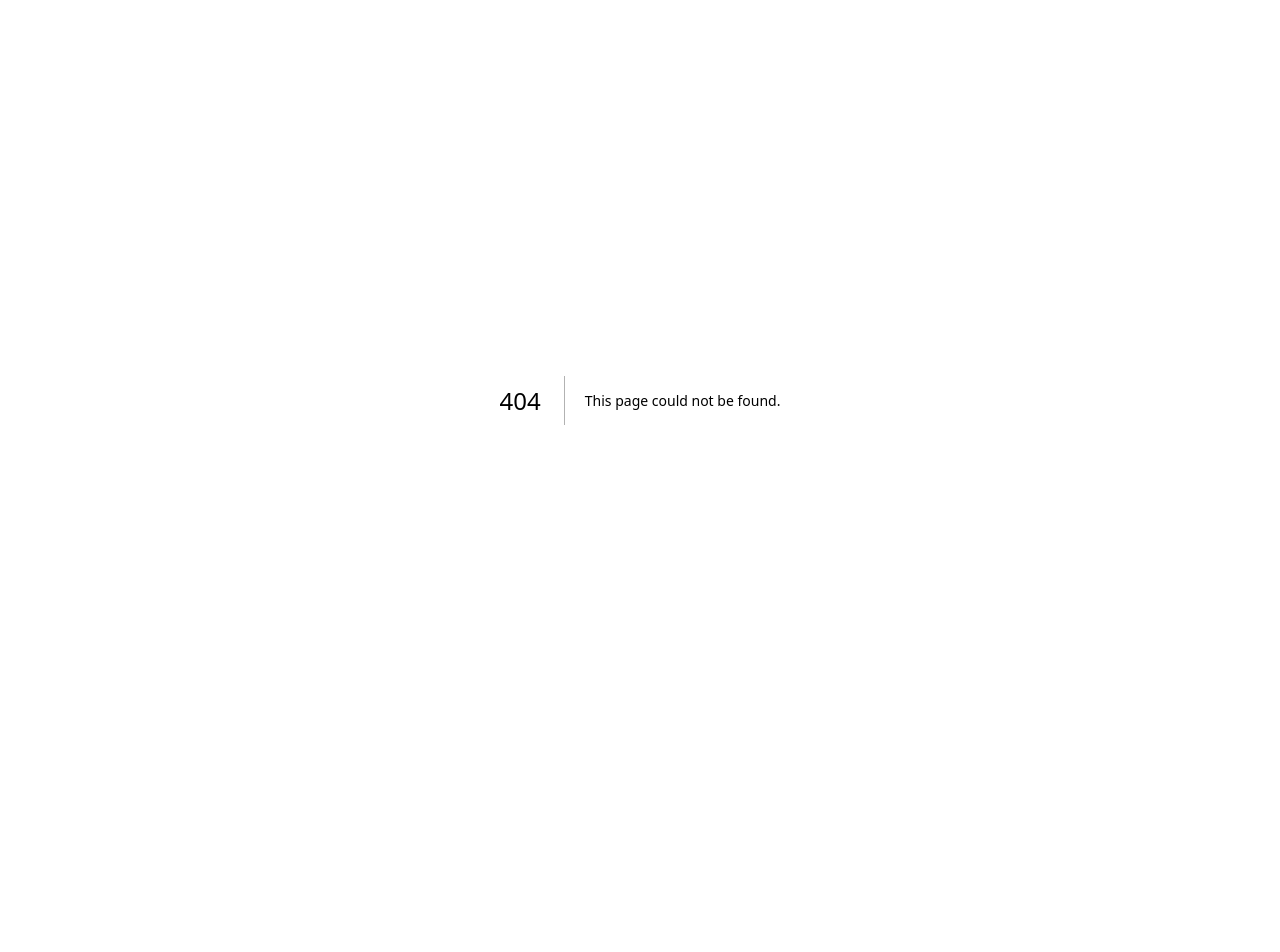
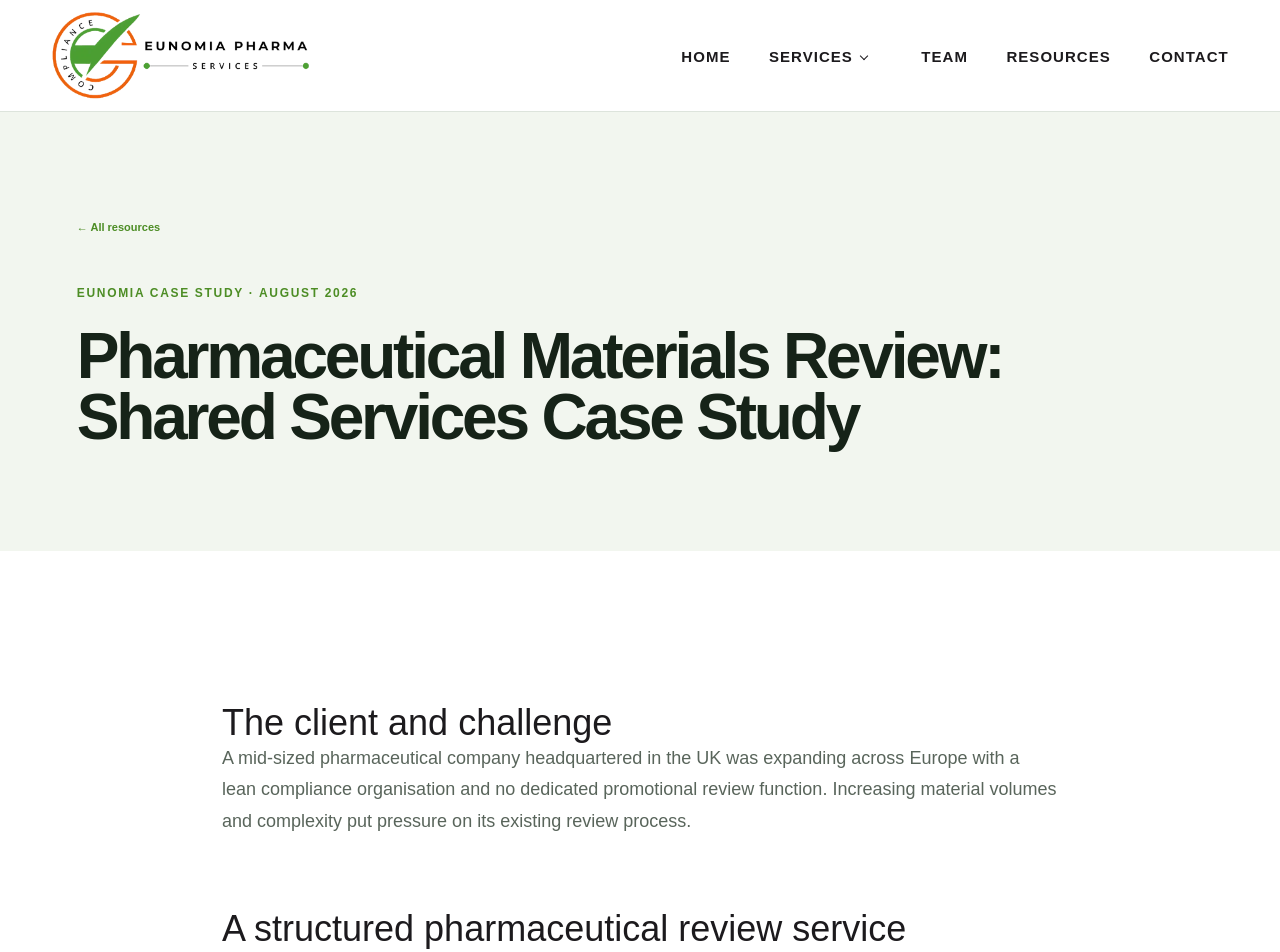
Before and after one commit to eunomiapharmaservices/Eunomia_New_Website, a Next.js app: page /resources/materials-review-shared-service-case-study in a window 1280 px wide. Before the commit this address had no page. Shown: the top 952 px of the page. Before the commit the page ends 800 px from the top, so only its background shows below. Built offline with nearby package versions, Linux system fonts and the light colour scheme.

Commit message:
Publish HTML FMV and materials-review case studies with PDF downloads

```diff
--- /dev/null
+++ b/app/resources/fair-market-value-methodology/page.tsx
@@ -0,0 +1,9 @@
+import type { Metadata } from "next";
+import { SiteHeader, SiteFooter } from "../../../components/SiteChrome";
+export const metadata: Metadata = {"title": "Fair Market Value Methodology for HCP Compensation | Eunomia", "description": "How Eunomia designed an HCP fair market value methodology, tiering framework and rate cards across five European markets.", "alternates": {"canonical": "https://www.eunomiapharmaservices.com/resources/fair-market-value-methodology"}};
+export default function Page() { return <main><SiteHeader /><article className="standalone-resource"><header className="standalone-resource-header section-pad"><a className="back-link" href="/resources">← All resources</a><p className="section-kicker">Eunomia case study · August 2026</p><h1>Fair Market Value Methodology for HCP Compensation</h1></header><div className="standalone-resource-body"><section><h2>The client and challenge</h2><p>A multi-market pharmaceutical company needed a consistent fair market value (FMV) framework across the UK, Germany, France, Italy and Spain. The scope covered general practitioners, specialists, nurses, pharmacists, payers and patient contributors. Fragmented benchmarks, inconsistent tiering and individually negotiated rates made decisions difficult to explain and audit.</p></section>
+<section><h2>Designing the FMV methodology</h2><p>Eunomia developed a five-step calculation framework covering base compensation, available hours, practice displacement adjustment, a composite adjustment factor and tiering premia. Each rate could be traced to the methodology and its source data.</p></section>
+<section><h2>Independent benchmarking and objective tiering</h2><p>The project used independent compensation and working-hours sources, including NHS pay circulars, ONS ASHE, ERI, WTW and national sources. A four-tier framework distinguished global key opinion leaders, national leaders, regional experts and local practitioners using documented criteria such as publications, trials, role and experience.</p></section>
+<section><h2>HCP rate cards and internal validation</h2><p>Compliance, Medical Affairs, Finance and Legal reviewed the inputs through structured working sessions. The deliverables included rate cards for six stakeholder categories across all five countries, with an audit trail and an approach to annual indexed recalibration.</p></section>
+<section><h2>Outcomes reported in the case study</h2><p>The August 2026 case study reports that payments within the defensible FMV range increased from 66% to 98%. The average hourly rate decreased from £520 to £385, and time to contract fell from 14 days to 6 days. These are results from this engagement, not general benchmarks or promised outcomes.</p></section>
+<section><h2>What this means for HCP engagement</h2><p>A documented methodology connects the engagement rationale, stakeholder expertise, rate-setting inputs and approval process. It gives teams a consistent basis for explaining compensation and supporting transparency reporting. The published case study describes the project approach; it does not publish a universal HCP rate table.</p></section><section><h2>Discuss your compliance requirements</h2><p><a href="/services/shared-services">Explore our outsourced pharma compliance services</a> or <a href="/contact">contact Eunomia</a>.</p><p><a href="/resources/documents/fair-market-value-methodology.pdf">Download the original case study (PDF)</a></p><p>This page summarises Eunomia’s published case study. Results are specific to the engagement. The material describes our capabilities and does not constitute legal advice.</p></section></div></article><SiteFooter /></main>; }
--- /dev/null
+++ b/app/resources/materials-review-shared-service-case-study/page.tsx
@@ -0,0 +1,8 @@
+import type { Metadata } from "next";
+import { SiteHeader, SiteFooter } from "../../../components/SiteChrome";
+export const metadata: Metadata = {"title": "Pharmaceutical Materials Review: Shared Services Case Study | Eunomia", "description": "How Eunomia supported a UK pharmaceutical company with promotional review workflows, specialist reviewers and shared-service compliance operations.", "alternates": {"canonical": "https://www.eunomiapharmaservices.com/resources/materials-review-shared-service-case-study"}};
+export default function Page() { return <main><SiteHeader /><article className="standalone-resource"><header className="standalone-resource-header section-pad"><a className="back-link" href="/resources">← All resources</a><p className="section-kicker">Eunomia case study · August 2026</p><h1>Pharmaceutical Materials Review: Shared Services Case Study</h1></header><div className="standalone-resource-body"><section><h2>The client and challenge</h2><p>A mid-sized pharmaceutical company headquartered in the UK was expanding across Europe with a lean compliance organisation and no dedicated promotional review function. Increasing material volumes and complexity put pressure on its existing review process.</p></section>
+<section><h2>A structured pharmaceutical review service</h2><p>Eunomia integrated a review framework into the client’s systems, including experienced reviewers and signatories, workflows, standard operating procedures, review templates, governance, quality assurance and audit-ready documentation.</p></section>
+<section><h2>Local expertise and scalable capacity</h2><p>The model provided global and UK promotional and medical review support, with access to local expertise as the business entered additional markets. The service was designed to scale with demand without requiring the client to build equivalent permanent infrastructure.</p></section>
+<section><h2>Outcomes reported in the case study</h2><p>The August 2026 case study reports a reduction in review turnaround from five days to two days and in review cycles from four to two. It attributes improvements to dedicated reviewers, actionable feedback and communication between reviewers and material owners. These engagement-specific results do not guarantee equivalent outcomes elsewhere.</p></section>
+<section><h2>Operational support and continuous improvement</h2><p>Administrative support and reporting on review activity, turnaround, approval trends and recurring issues helped the client monitor performance and improve material quality.</p></section><section><h2>Discuss your compliance requirements</h2><p><a href="/services/shared-services">Explore our outsourced pharma compliance services</a> or <a href="/contact">contact Eunomia</a>.</p><p><a href="/resources/documents/materials-review-shared-service-case-study.pdf">Download the original case study (PDF)</a></p><p>This page summarises Eunomia’s published case study. Results are specific to the engagement. The material describes our capabilities and does not constitute legal advice.</p></section></div></article><SiteFooter /></main>; }
--- a/app/resources/page.tsx
+++ b/app/resources/page.tsx
@@ -39,7 +39,7 @@ const featured = [
   {
     type: "Case study",
     title: "Materials Review, Shared Service and Streamlined Process",
-    href: "/resources/documents/materials-review-shared-service-case-study.pdf",
+    href: "/resources/materials-review-shared-service-case-study",
     image:
       "https://eunomiapharmaservices.com/wp-content/uploads/2026/08/Case-study-cover-page-723x1024.png",
     icon: FileText,
@@ -47,7 +47,7 @@ const featured = [
   {
     type: "Methodology",
     title: "Fair Market Value Methodology",
-    href: "/resources/documents/fair-market-value-methodology.pdf",
+    href: "/resources/fair-market-value-methodology",
     image:
       "https://eunomiapharmaservices.com/wp-content/uploads/2026/08/fairmarket-725x1024.png",
     icon: FileText,
--- a/app/sitemap.ts
+++ b/app/sitemap.ts
@@ -3,6 +3,6 @@ import articles from "../data/resource-articles.json";
 
 export default function sitemap(): MetadataRoute.Sitemap {
   const base = "https://www.eunomiapharmaservices.com";
-  const routes = ["/", "/about", "/team", "/services", "/services/governance-assurance", "/services/automation-of-compliance-operations", "/services/local-legal-mandates", "/services/shared-services", "/legal-mandates", "/resources", "/contact", "/privacy"];
+  const routes = ["/resources/fair-market-value-methodology", "/resources/materials-review-shared-service-case-study", "/", "/about", "/team", "/services", "/services/governance-assurance", "/services/automation-of-compliance-operations", "/services/local-legal-mandates", "/services/shared-services", "/legal-mandates", "/resources", "/contact", "/privacy"];
   return [...routes.map((path) => ({ url: base + path })), ...articles.map(({ slug }) => ({ url: `${base}/resources/articles/${slug}` }))];
 }
--- a/next.config.ts
+++ b/next.config.ts
@@ -2,6 +2,12 @@ import type { NextConfig } from 'next';
 import articles from './data/resource-articles.json';
 
 const nextConfig: NextConfig = {
+  async headers() {
+    return [
+      { source: "/resources/documents/fair-market-value-methodology.pdf", headers: [{ key: "Link", value: '<https://www.eunomiapharmaservices.com/resources/fair-market-value-methodology>; rel="canonical"' }] },
+      { source: "/resources/documents/materials-review-shared-service-case-study.pdf", headers: [{ key: "Link", value: '<https://www.eunomiapharmaservices.com/resources/materials-review-shared-service-case-study>; rel="canonical"' }] },
+    ];
+  },
   async redirects() {
     return articles.map(({ slug }) => ({ source: `/${slug}`, destination: `/resources/articles/${slug}`, permanent: true }));
   },
```
